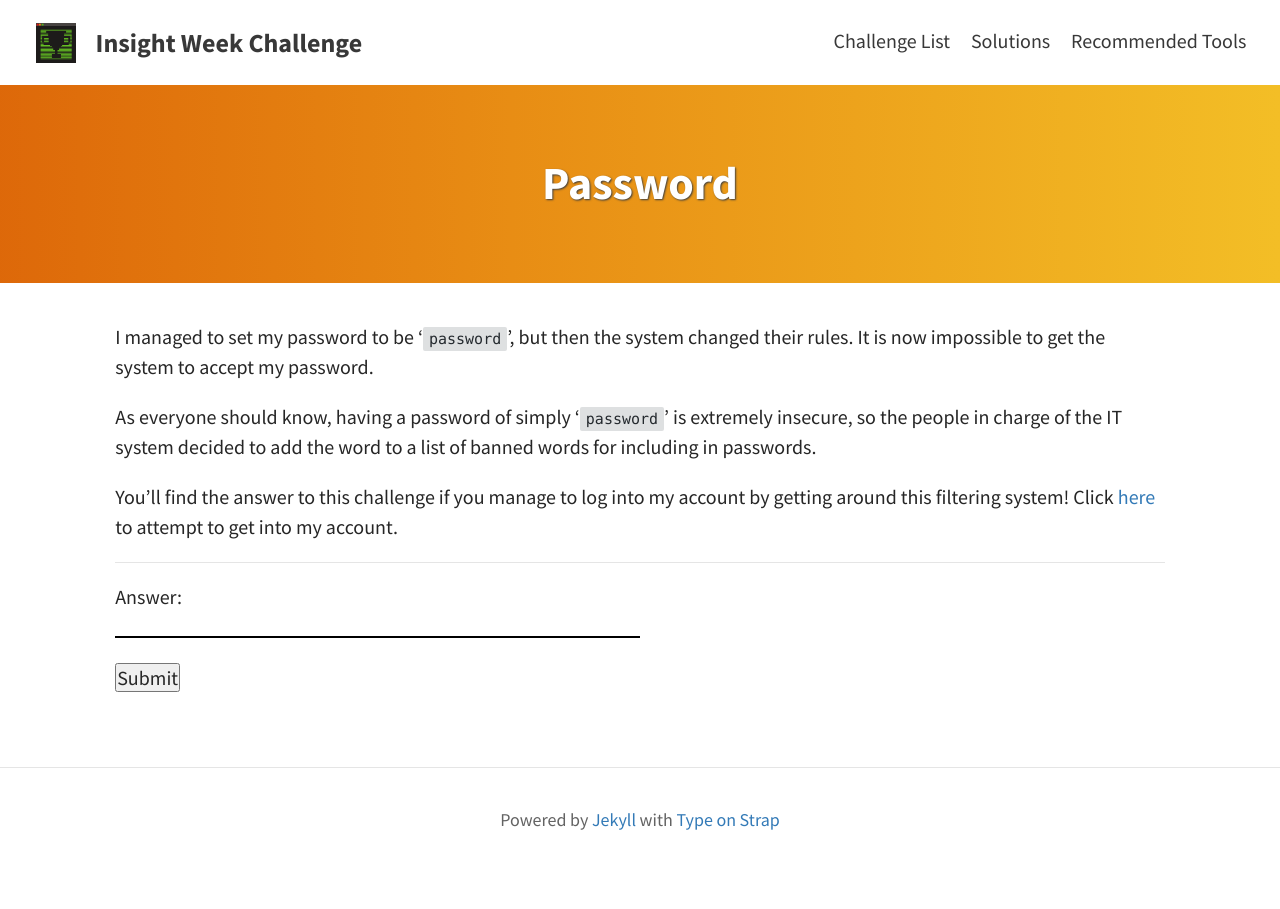
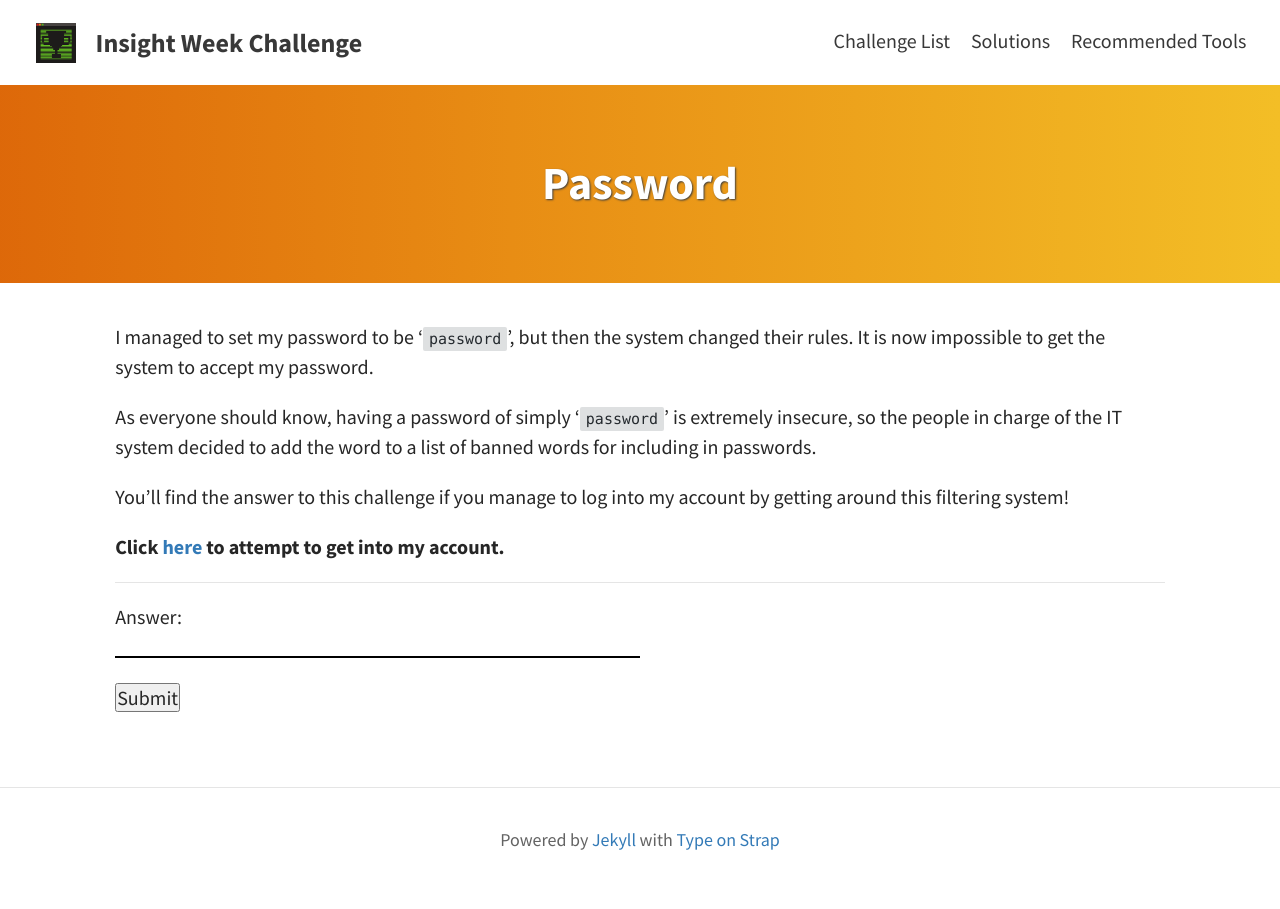
Before and after one commit to jnk838/insight-week-challenge, a Jekyll site: the page built from pages/challenges/password.md, in a window 1280 px wide. Built offline with Jekyll 4.4.1, drawn with Linux system fonts in a browser that asks for light colours.

Commit message:
Made clarifications based on incorrect answers so far

```diff
--- a/pages/challenges/password.md
+++ b/pages/challenges/password.md
@@ -14,5 +14,6 @@ insecure, so the people in charge of the IT system decided to add the word to a
 list of banned words for including in passwords.
 
 You'll find the answer to this challenge if you manage to log into my account
-by getting around this filtering system! Click [here](https://PasswordIsPassword.jac0bwilson.repl.run)
-to attempt to get into my account.
+by getting around this filtering system!
+
+**Click [here](https://PasswordIsPassword.jac0bwilson.repl.run) to attempt to get into my account.**
```
Also changed, not shown: pages/challenges/look-closely.md (+1 -1 lines), pages/challenges/principles.md (+3 -3 lines), pages/challenges/three-words.md (+1 -1 lines).
